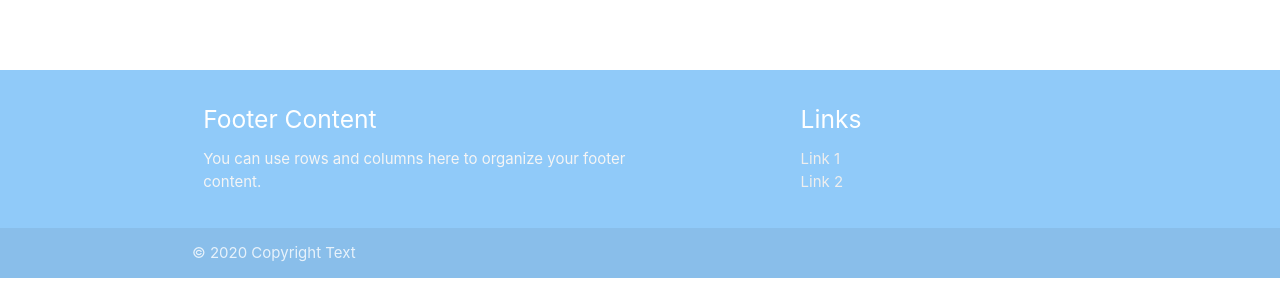
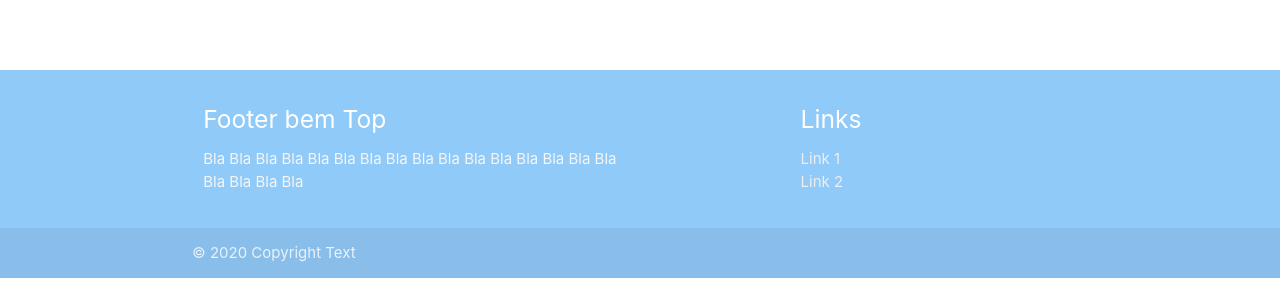
Before and after one commit to marcelotakayama/ShareP, a PHP site: page / in a window 1280 px wide. Shown: the part 364-664 px from the top of the page. Run offline with PHP 8.4, Linux system fonts and the light colour scheme; data that the repository does not hold is empty; some libraries are stand-ins or nearby versions.

Commit message:
Alteração no footer

```diff
--- a/index.php
+++ b/index.php
@@ -94,8 +94,8 @@
         <div class="container">
             <div class="row">
                 <div class="col l6 s12">
-                    <h5 class="white-text">Footer Content</h5>
-                    <p class="grey-text text-lighten-4">You can use rows and columns here to organize your footer content.</p>
+                    <h5 class="white-text">Footer bem Top</h5>
+                    <p class="grey-text text-lighten-4">Bla Bla Bla Bla Bla Bla Bla Bla Bla Bla Bla Bla Bla Bla Bla Bla Bla Bla Bla Bla</p>
                 </div>
                 <div class="col l4 offset-l2 s12">
                     <h5 class="white-text">Links</h5>
```
